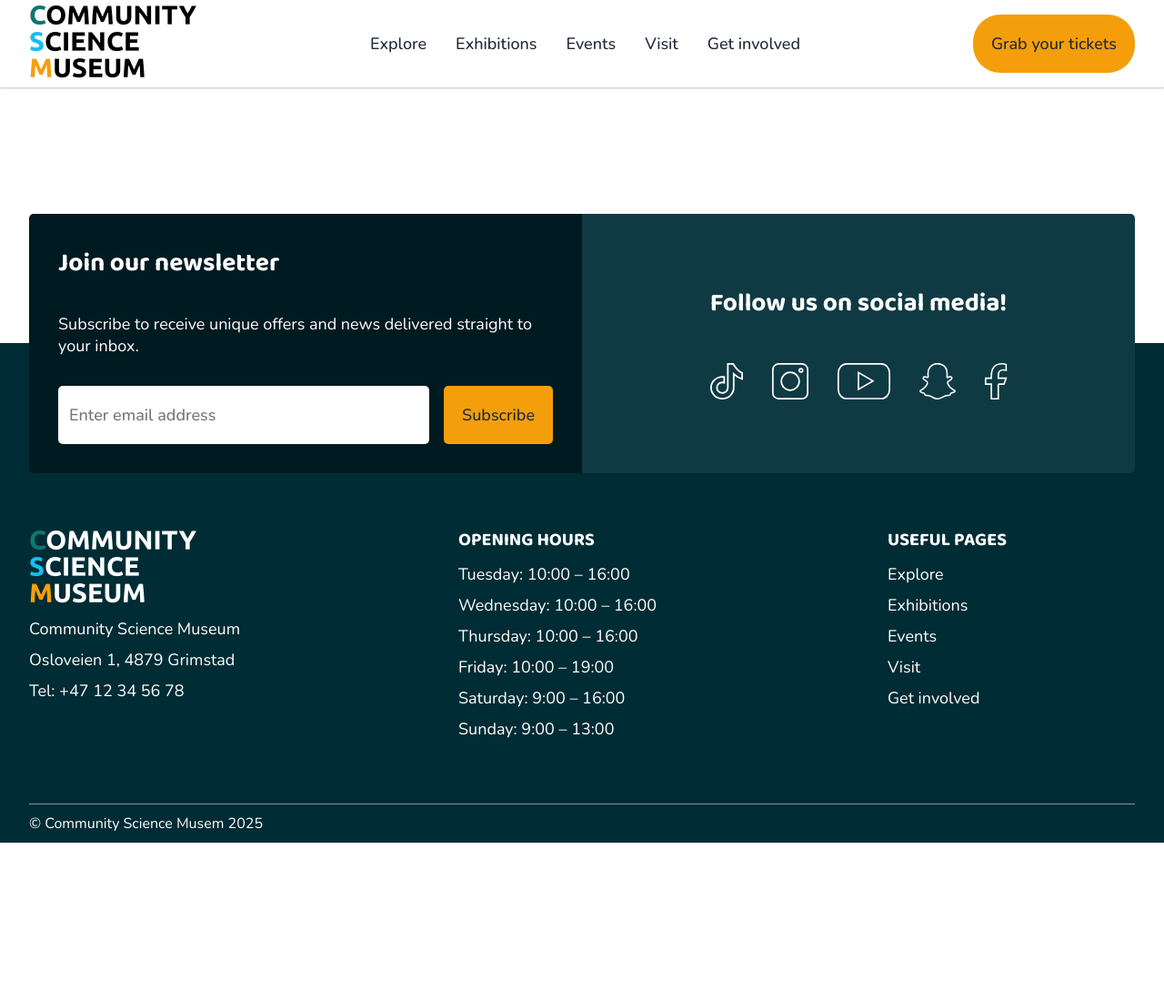
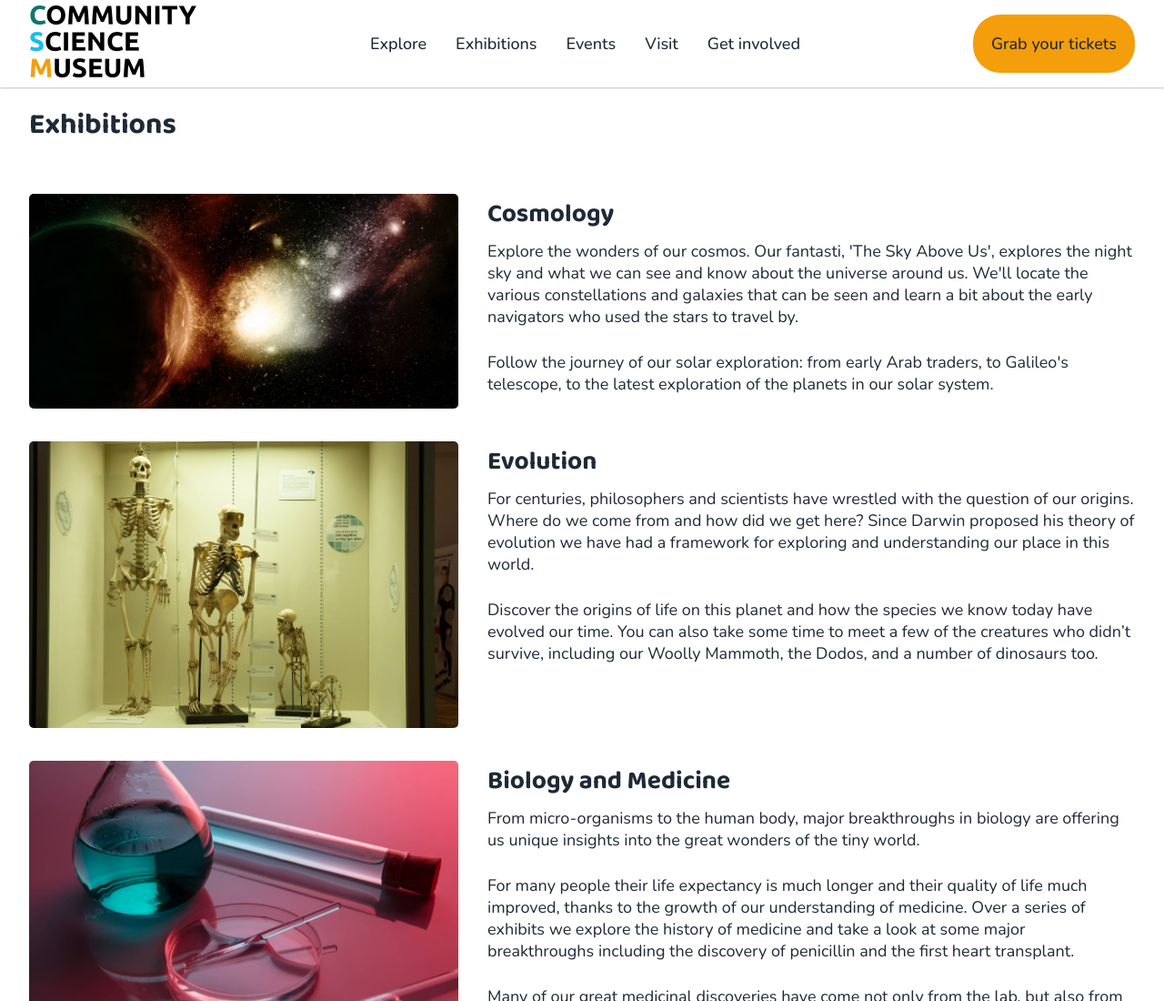
Before and after one commit to LinxonXD/semester-project, a plain HTML site: page exhibitions/index.html in a window 1280 px wide. Shown: the top 1100 px of the page at 91% size. Before the commit the page ends 926 px from the top, so only its background shows below. Drawn offline with nearby package versions, Linux system fonts and the light colour scheme.

Commit message:
Add exhibitions
Add exhibitions to exhibitions, and comments to both HTML and CSS.

```diff
--- /dev/null
+++ b/assets/css/components/exhibitions.css
@@ -0,0 +1,70 @@
+/* Base */
+
+.exhibitions {
+    grid-template-columns: 1fr;
+    gap: 16px;
+    padding-top: 32px;
+    padding-bottom: 32px;
+}
+
+.exhibition {
+    flex-direction: column;
+    gap: 16px;
+}
+
+/* Component */
+
+.exhibition__image img {
+    width: 100%;
+    height: auto;
+    border-radius: 5px;
+}
+
+/* Typography */
+
+.exhibition__texts {
+    flex-direction: column;
+    gap: 6px;
+    font-family: var(--secondary-font);
+    font-size: 1.125rem;
+    color: var(--primary-text);
+    flex: 1;
+    min-width: 0;
+}
+
+.exhibition__texts h2 {
+    font-family: var(--primary-font);
+    font-size: 1.625rem;
+    font-weight: 700;
+}
+
+.exhibition__texts p {
+    margin-bottom: 20px;
+}
+
+.exhibition__texts p:last-child {
+    margin-bottom: 0;
+}
+
+/* Responsive breakpoints */
+
+@media (min-width: 1152px) {
+    .exhibition {
+        flex-direction: row;
+        gap: 32px;
+    }
+
+    .exhibition__image {
+        flex: 0 0 472px;
+    }
+
+    .exhibitions {
+        gap: 32px;
+        padding-top: 50px;
+        padding-bottom: 100px;
+    }
+
+    .exhibition__texts h2 {
+        font-size: 1.75rem;
+    }
+}
--- a/assets/css/styles.css
+++ b/assets/css/styles.css
@@ -7,3 +7,4 @@
 @import url(./components/quick_links.css);
 @import url(./components/text_blocks.css);
 @import url(./components/buttons.css);
+@import url(./components/exhibitions.css);
--- a/exhibitions/index.html
+++ b/exhibitions/index.html
@@ -73,6 +73,120 @@
     </header>
     <!-- End of Header Section -->
     <main>
+
+        <!-- Heading Section -->
+        <div class="content">
+            <div class="heading">
+                <h1>Exhibitions</h1>
+            </div>
+        </div>
+        <!-- End of Heading Section -->
+
+        <!-- Exhibitions Section -->
+        <section class="exhibitions content grid">
+
+            <!-- Exhibition item -->
+            <div class="exhibition flex">
+                <div class="exhibition__image">
+                    <img src="./../assets/img/cosmology.jpg" alt="">
+                </div>
+
+                <!-- Exhibition texts -->
+                <div class="exhibition__texts flex">
+                    <h2>Cosmology</h2>
+                    <p>Explore the wonders of our cosmos. Our fantasti, 'The Sky Above Us', explores the night sky and what we can see and know
+                        about the universe around us. We'll locate the various constellations and galaxies that can be seen and learn a bit
+                        about the early navigators who used the stars to travel by.
+                    </p>
+                    <p>Follow the journey of our solar exploration: from early Arab traders, to Galileo's telescope, to the latest exploration
+                        of the planets in our solar system.
+                    </p>
+                </div>
+            </div>
+            <!-- End of Exhibition item -->
+
+            <!-- Exhibition item -->
+            <div class="exhibition flex">
+
+                <!-- Exhibition image -->
+                <div class="exhibition__image">
+                    <img src="./../assets/img/evolution.jpg" alt="">
+                </div>
+
+                <!-- Exhibition texts -->
+                <div class="exhibition__texts flex">
+                    <h2>Evolution</h2>
+                    <p>For centuries, philosophers and scientists have wrestled with the question of our origins. Where do we come from and how did we get here?
+                        Since Darwin proposed his theory of evolution we have had a framework for exploring and understanding our place in this world.
+                    </p>
+                    <p>Discover the origins of life on this planet and how the species we know today have evolved our time. You can also take some time to meet
+                        a few of the creatures who didn’t survive, including our Woolly Mammoth, the Dodos, and a number of dinosaurs too.
+                    </p>
+                </div>
+            </div>
+            <!-- End of Exhibition item -->
+
+            <!-- Exhibition item -->
+            <div class="exhibition flex">
+
+                <!-- Exhibition image -->
+                <div class="exhibition__image">
+                    <img src="./../assets/img/biology.jpg" alt="">
+                </div>
+
+                <!-- Exhibition texts -->
+                <div class="exhibition__texts flex">
+                    <h2>Biology and Medicine</h2>
+                    <p>From micro-organisms to the human body, major breakthroughs in biology are offering us unique insights into the great wonders of the tiny world.
+                    </p>
+                    <p>For many people their life expectancy is much longer and their quality of life much improved, thanks to the growth of our understanding of medicine.
+                        Over a series of exhibits we explore the history of medicine and take a look at some major breakthroughs including the discovery of penicillin and
+                        the first heart transplant.
+                    </p>
+                    <p>Many of our great medicinal discoveries have come not only from the lab, but also from observing animals in the wild. Often our fellow creatures have
+                        beat us to it.</p>
+                </div>
+            </div>
+            <!-- End of Exhibition item -->
+
+            <!-- Exhibition item -->
+            <div class="exhibition flex">
+
+                <!-- Exhibition image -->
+                <div class="exhibition__image">
+                    <img src="./../assets/img/robotics.jpg" alt="">
+                </div>
+
+                <!-- Exhibition texts -->
+                <div class="exhibition__texts flex">
+                    <h2>Robotics and AI</h2>
+                    <p>The information revolution is here and robotics and artificial intelligence are the science of the future. From useful home applications of AI to
+                        industrial uses of robotics, the future is here. You can even say hello and shake the hand of Rob the Robot.
+                    </p>
+                </div>
+            </div>
+            <!-- End of Exhibition item -->
+
+            <!-- Exhibition item -->
+            <div class="exhibition flex">
+
+                <!-- Exhibition image -->
+                <div class="exhibition__image">
+                    <img src="./../assets/img/ecology.jpg" alt="">
+                </div>
+
+                <!-- Exhibition texts -->
+                <div class="exhibition__texts flex">
+                    <h2>Ecology</h2>
+                    <p>As we learn more and more of the impact humans are having on the planet, the more important it becomes that scientists explore how to create a
+                        sustainable future not just for humans but for the whole planet.
+                    </p>
+                </div>
+            </div>
+            <!-- End of Exhibition item -->
+
+        </section>
+        <!-- End of Exhibitions Section -->
 
     </main>
     <!-- Footer Section -->
```
Also changed, not shown: assets/img/biology.jpg (added), assets/img/cosmology.jpg (added), assets/img/ecology.jpg (added), assets/img/evolution.jpg (added), assets/img/robotics.jpg (added).
